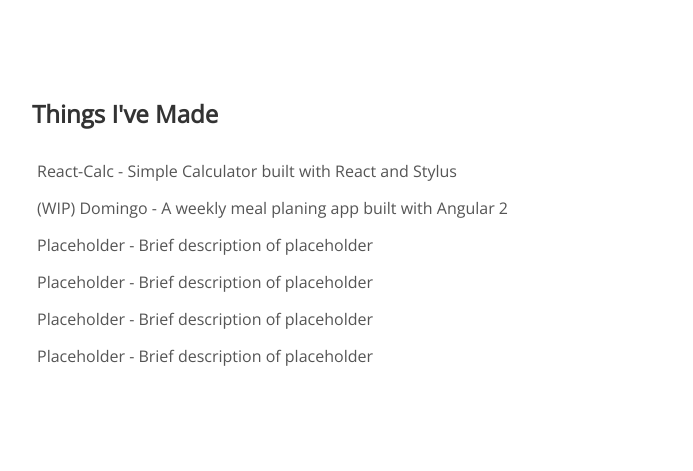
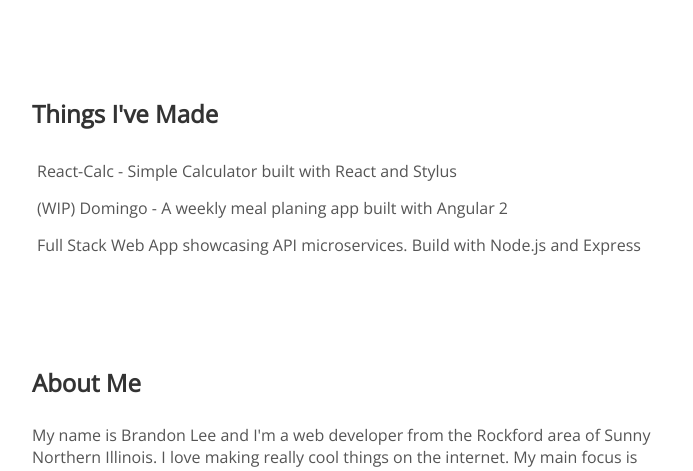
Before and after one commit to brandonlee781/branlee.me-homepage, a plain HTML site: page index.html in a window 1280 px wide. Shown: the part 507-978 px from the top of the page, without its empty margins (283-976 px from the left). Drawn offline with nearby package versions, Linux system fonts and the light colour scheme.

Commit message:
Added microservice project. removed placeholders

```diff
--- a/index.html
+++ b/index.html
@@ -21,10 +21,7 @@
         <h2>Things I've Made</h2>
         <a href="http://www.branlee.me/React-Calc/">React-Calc - Simple Calculator built with React and Stylus</a>
         <a href="https://github.com/brandonlee781/Domingo">(WIP) Domingo - A weekly meal planing app built with Angular 2</a>
-        <a href="#">Placeholder - Brief description of placeholder</a>
-        <a href="#">Placeholder - Brief description of placeholder</a>
-        <a href="#">Placeholder - Brief description of placeholder</a>
-        <a href="#">Placeholder - Brief description of placeholder</a>
+        <a href="https://bl781-ms.herokuapp.com/">Full Stack Web App showcasing API microservices. Build with Node.js and Express</a>
       </div>
       <div class="about">
         <h2>About Me</h2>
```
